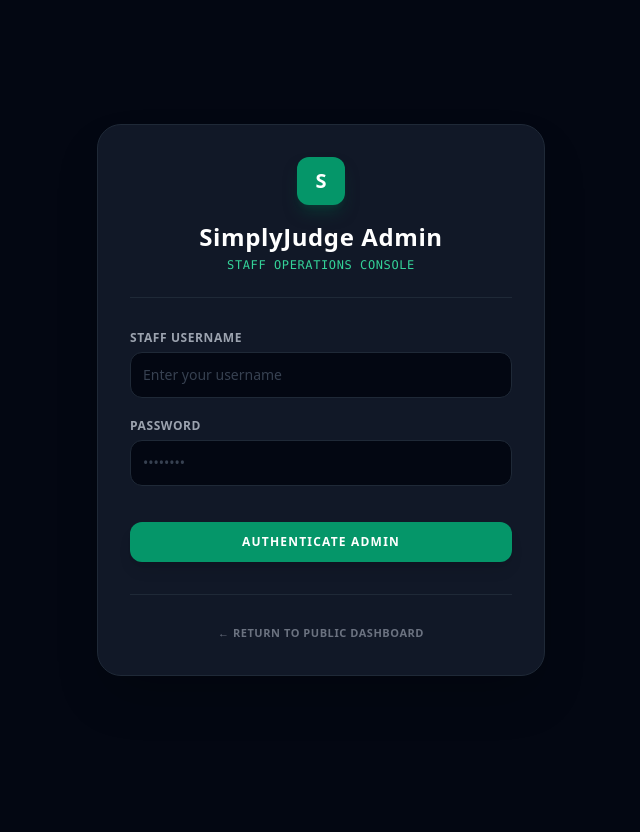
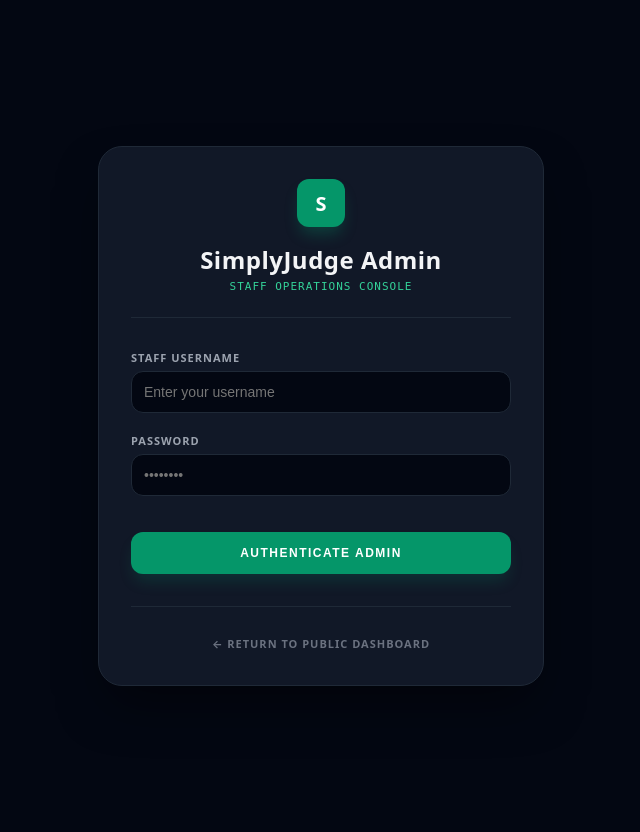
Before and after one commit to MenradHolm/simplyjudge, a Django app: template judging_app/templates/admin/login.html in a window 1280 px wide. Shown: the whole page, without its empty margins (319-959 px from the left). Before the commit the page ends 676 px from the top, so only its background shows below. Run offline with Django 3.2, Linux system fonts and the light colour scheme; the template is opened without the code that fills it, so the values that code supplies are empty; some libraries are stand-ins or nearby versions.

Commit message:
Switch admin login screen to native CSS styles to bypass CDN blocks

```diff
--- a/judging_app/templates/admin/login.html
+++ b/judging_app/templates/admin/login.html
@@ -4,52 +4,176 @@
     <meta charset="UTF-8">
     <meta name="viewport" content="width=device-width, initial-scale=1.0">
     <title>Admin Log In - SimplyJudge</title>
-    <script src="https://cdn.tailwindcss.com"></script>
+    <style>
+        /* Deep dark aesthetic styles mimicking our dashboard */
+        body {
+            background-color: #030712;
+            color: #f3f4f6;
+            font-family: system-ui, -apple-system, sans-serif;
+            min-height: 100vh;
+            display: flex;
+            align-items: center;
+            justify-content: center;
+            margin: 0;
+            padding: 16px;
+        }
+        .login-card {
+            background-color: #111827;
+            border: 1px solid #1f2937;
+            border-radius: 24px;
+            padding: 32px;
+            width: 100%;
+            max-width: 380px;
+            box-shadow: 0 25px 50px -12px rgba(0, 0, 0, 0.5);
+        }
+        .header {
+            text-align: center;
+            margin-bottom: 32px;
+            border-bottom: 1px solid #1f2937;
+            padding-bottom: 24px;
+        }
+        .logo-box {
+            width: 48px;
+            height: 48px;
+            background-color: #059669;
+            border-radius: 12px;
+            display: flex;
+            align-items: center;
+            justify-content: center;
+            font-weight: 900;
+            color: white;
+            font-size: 20px;
+            margin: 0 auto 16px auto;
+            box-shadow: 0 10px 15px -3px rgba(5, 150, 105, 0.3);
+        }
+        h1 {
+            font-size: 24px;
+            font-weight: 900;
+            margin: 0;
+            letter-spacing: 0.5px;
+        }
+        .subtitle {
+            font-size: 11px;
+            color: #34d399;
+            font-family: monospace;
+            text-transform: uppercase;
+            letter-spacing: 1px;
+            margin-top: 4px;
+        }
+        .error-alert {
+            background-color: rgba(127, 29, 29, 0.4);
+            color: #f87171;
+            border: 1px solid rgba(185, 28, 28, 0.5);
+            padding: 12px;
+            border-radius: 12px;
+            font-size: 12px;
+            font-weight: bold;
+            text-align: center;
+            margin-bottom: 24px;
+        }
+        .form-group {
+            margin-bottom: 20px;
+        }
+        label {
+            display: block;
+            font-size: 11px;
+            font-weight: bold;
+            text-transform: uppercase;
+            letter-spacing: 1px;
+            color: #9ca3af;
+            margin-bottom: 6px;
+        }
+        input {
+            width: 100%;
+            box-sizing: border-box;
+            background-color: #030712;
+            border: 1px solid #1f2937;
+            border-radius: 12px;
+            padding: 12px;
+            font-size: 14px;
+            color: white;
+            outline: none;
+            transition: border-color 0.2s;
+        }
+        input:focus {
+            border-color: #059669;
+        }
+        button {
+            width: 100%;
+            background-color: #059669;
+            color: white;
+            border: none;
+            border-radius: 12px;
+            padding: 14px;
+            font-size: 12px;
+            font-weight: bold;
+            text-transform: uppercase;
+            letter-spacing: 1.5px;
+            cursor: pointer;
+            box-shadow: 0 10px 15px -3px rgba(5, 150, 105, 0.2);
+            transition: background-color 0.2s;
+        }
+        button:hover {
+            background-color: #10b981;
+        }
+        .footer-link {
+            text-align: center;
+            margin-top: 32px;
+            border-top: 1px solid #1f2937;
+            padding-top: 24px;
+        }
+        .footer-link a {
+            font-size: 11px;
+            color: #6b7280;
+            text-decoration: none;
+            font-weight: bold;
+            text-transform: uppercase;
+            letter-spacing: 1px;
+            transition: color 0.2s;
+        }
+        .footer-link a:hover {
+            color: #d1d5db;
+        }
+    </style>
 </head>
-<body class="bg-gray-950 text-gray-100 min-h-screen font-sans antialiased flex flex-col items-center justify-center p-4">
+<body>
 
-    <div class="max-w-md w-full bg-gray-900 border border-gray-800 rounded-3xl p-8 shadow-2xl relative">
+    <div class="login-card">
 
-        <div class="flex flex-col items-center mb-8 border-b border-gray-800 pb-6">
-            <div class="w-12 h-12 bg-emerald-600 rounded-xl flex items-center justify-center font-black text-white text-xl shadow-lg shadow-emerald-900/50 mb-4">
-                S
-            </div>
-            <h1 class="text-2xl font-black text-white tracking-wide">SimplyJudge Admin</h1>
-            <p class="text-xs text-emerald-400 mt-1 font-mono uppercase tracking-wider">Staff Operations Console</p>
+        <div class="header">
+            <div class="logo-box">S</div>
+            <h1>SimplyJudge Admin</h1>
+            <div class="subtitle">Staff Operations Console</div>
         </div>
 
         {% if form.errors %}
-            <div class="mb-6 p-4 rounded-xl text-xs font-bold bg-red-950/40 text-red-400 border border-red-900/50 text-center">
+            <div class="error-alert">
                 ⚠️ Invalid staff credentials. Please try again.
             </div>
         {% endif %}
 
-        <form method="post" action="" class="space-y-5">
+        <form method="post" action="">
             {% csrf_token %}
 
-            <div>
-                <label for="id_username" class="block text-xs font-bold uppercase tracking-wider text-gray-400 mb-1.5">Staff Username</label>
-                <input type="text" name="username" id="id_username" required class="w-full bg-gray-950 border border-gray-800 focus:border-emerald-500 focus:ring-1 focus:ring-emerald-500 rounded-xl p-3 text-sm text-white outline-none transition-all placeholder-gray-700" placeholder="Enter your username">
+            <div class="form-group">
+                <label for="id_username">Staff Username</label>
+                <input type="text" name="username" id="id_username" required placeholder="Enter your username">
             </div>
 
-            <div>
-                <label for="id_password" class="block text-xs font-bold uppercase tracking-wider text-gray-400 mb-1.5">Password</label>
-                <input type="password" name="password" id="id_password" required class="w-full bg-gray-950 border border-gray-800 focus:border-emerald-500 focus:ring-1 focus:ring-emerald-500 rounded-xl p-3 text-sm text-white outline-none transition-all placeholder-gray-700" placeholder="••••••••">
+            <div class="form-group">
+                <label for="id_password">Password</label>
+                <input type="password" name="password" id="id_password" required placeholder="••••••••">
             </div>
 
             <input type="hidden" name="next" value="{{ next }}">
 
-            <div class="pt-4 mt-2">
-                <button type="submit" class="w-full bg-emerald-600 hover:bg-emerald-500 text-white font-bold py-3 px-4 rounded-xl text-xs uppercase tracking-widest transition-all shadow-lg active:scale-[0.99]">
-                    Authenticate Admin
-                </button>
+            <div style="padding-top: 16px;">
+                <button type="submit">Authenticate Admin</button>
             </div>
         </form>
 
-        <div class="mt-8 text-center border-t border-gray-800 pt-6">
-            <a href="{% url 'home_hub' %}" class="text-[11px] text-gray-500 hover:text-gray-300 font-bold uppercase tracking-wider transition-colors">
-                ← Return to Public Dashboard
-            </a>
+        <div class="footer-link">
+            <a href="{% url 'home_hub' %}">← Return to Public Dashboard</a>
         </div>
 
     </div>
```
